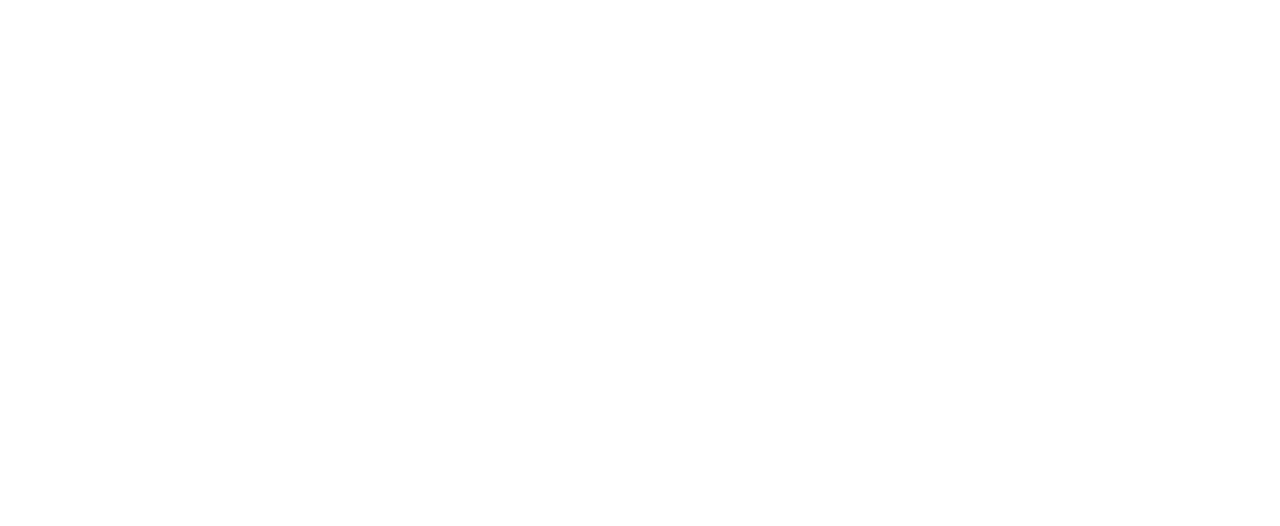
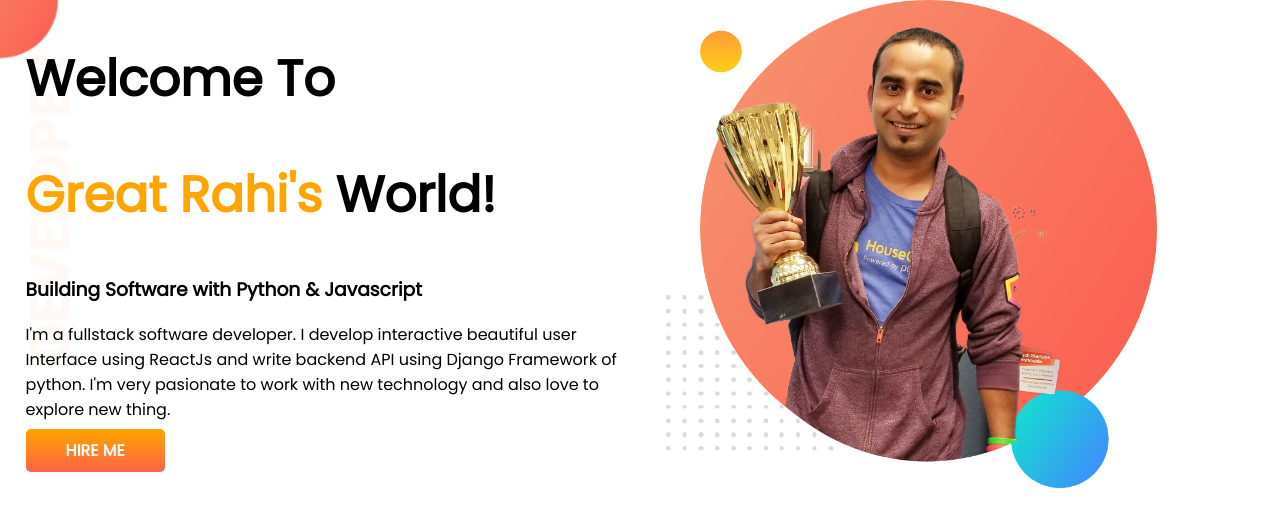
Before and after one commit to icerahi1/developer-portfolio, a plain HTML site: page index.html in a window 1280 px wide. Drawn offline with Linux system fonts and the light colour scheme.

Commit message:
top section done

```diff
--- a/index.html
+++ b/index.html
@@ -1,13 +1,38 @@
 <!DOCTYPE html>
 <html lang="en">
-<head>
-    <meta charset="UTF-8">
-    <meta http-equiv="X-UA-Compatible" content="IE=edge">
-    <meta name="viewport" content="width=device-width, initial-scale=1.0">
+  <head>
+    <meta charset="UTF-8" />
+    <meta http-equiv="X-UA-Compatible" content="IE=edge" />
+    <meta name="viewport" content="width=device-width, initial-scale=1.0" />
     <title>Ice Portfolio</title>
-    <link rel="stylesheet" href="style.css">
-</head>
-<body>
 
-</body>
+    <link rel="preconnect" href="https://fonts.googleapis.com" />
+    <link rel="preconnect" href="https://fonts.gstatic.com" crossorigin />
+    <link
+      href="https://fonts.googleapis.com/css2?family=Poppins&display=swap"
+      rel="stylesheet"
+    />
+    <link rel="stylesheet" href="style.css" />
+  </head>
+  <body>
+    <section class="top-banner">
+      <div class="half-width">
+        <h1>Welcome To</h1>
+        <h1><span class="orange-color"> Great Rahi's </span> World!</h1>
+        <h3>Building Software with Python & Javascript</h3>
+        <p>
+          I'm a fullstack software developer. I develop interactive beautiful
+          user Interface using ReactJs and write backend API using Django
+          Framework of python. I'm very pasionate to work with new technology
+          and also love to explore new thing.
+        </p>
+        <a class="link-button" href="https://fb.com/icerahi" target="_blank"
+          >hire me</a
+        >
+      </div>
+      <div class="half-width">
+        <img src="./images/jhankar.png " alt="" />
+      </div>
+    </section>
+  </body>
 </html>
--- a/style.css
+++ b/style.css
@@ -0,0 +1,33 @@
+body {
+  font-family: "Poppins", sans-serif;
+  margin: 0;
+}
+h1 {
+  font-size: 50px;
+}
+.orange-color {
+  color: orange;
+}
+section {
+  display: flex;
+}
+.half-width {
+  width: 50%;
+  padding-left: 2%;
+}
+.half-width img {
+  width: 80%;
+}
+.link-button {
+  text-decoration: none;
+  text-transform: uppercase;
+  background-image: linear-gradient(orange, tomato);
+  padding: 10px 40px;
+  border-radius: 5px;
+  color: white;
+  font-weight: 700;
+}
+.top-banner {
+  background-image: url(./images/top-banner.png);
+  background-repeat: no-repeat;
+}
```
Also changed, not shown: images/dream-bg.png (added), images/exp-bg.png (added), images/jhankar.png (added), images/jhankar2.png (added), images/my-bg.png (added), images/my-bg2.png (added), images/top-banner.png (added).
